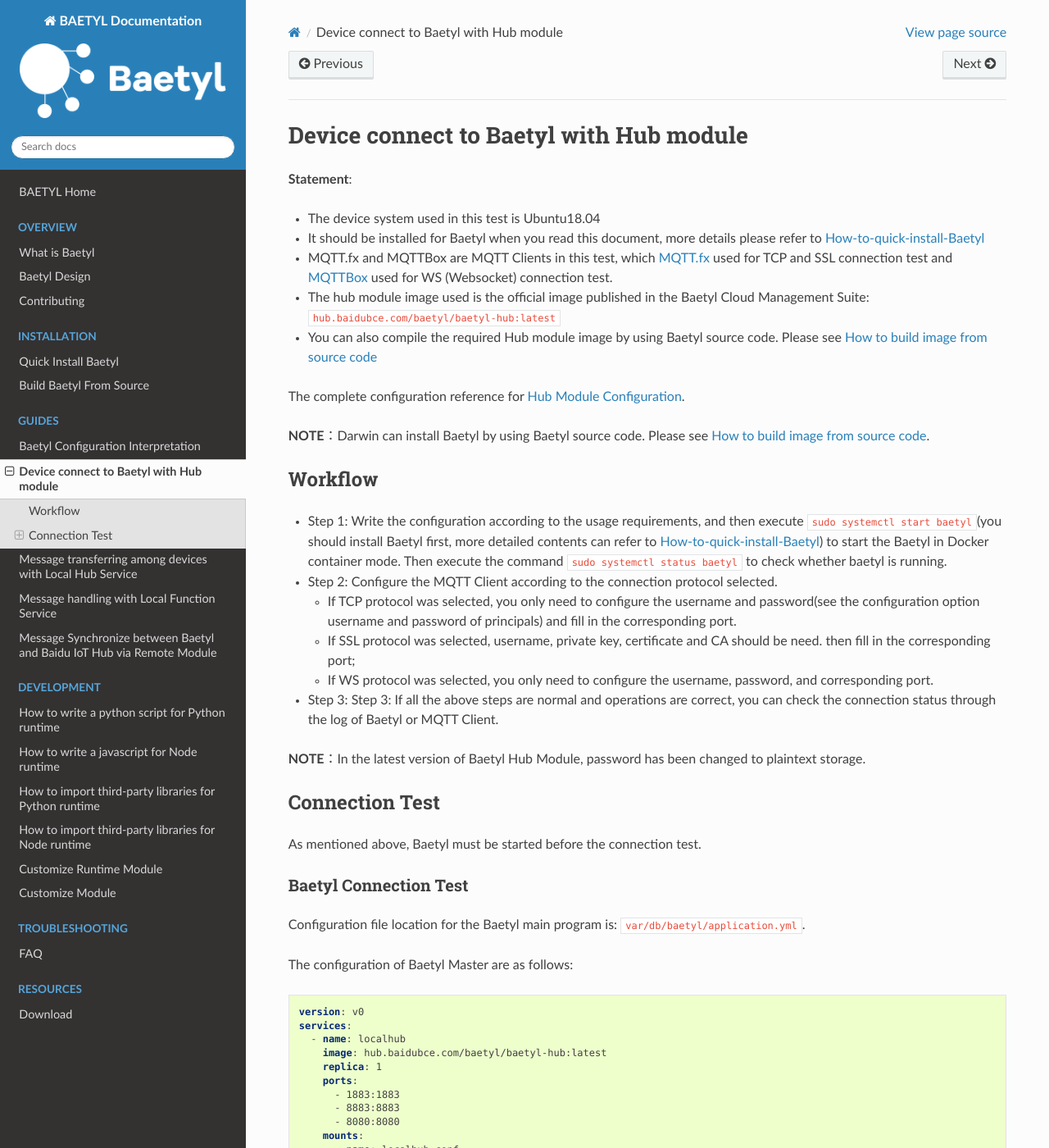
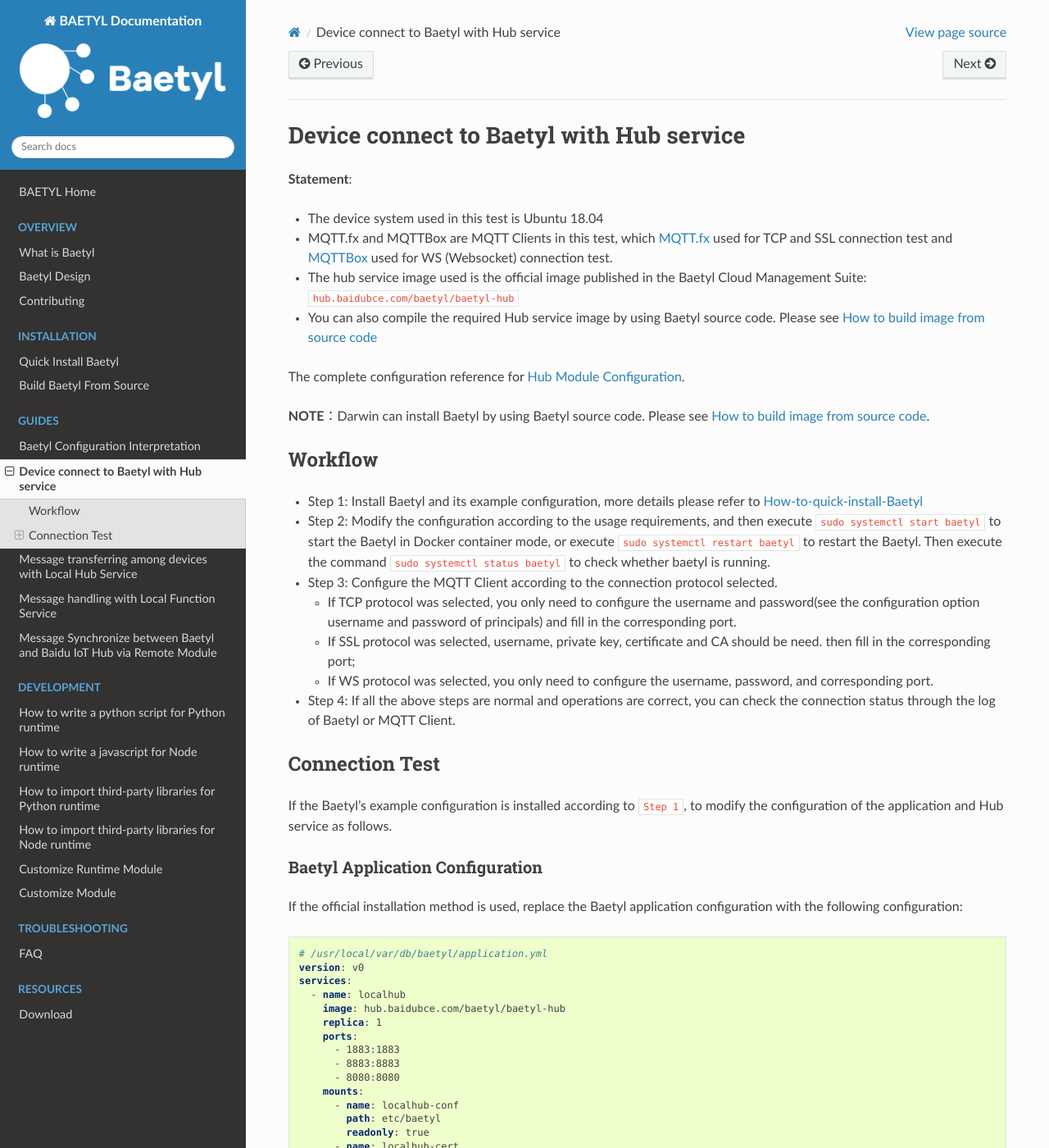
Before and after one commit to baetyl/baetyl-docs-en, a Sphinx documentation site: the page built from docs/guides/Device-connect-to-hub-module.md, in a window 1280 px wide and 1400 px high. Shown: the whole window at 82% size. Built offline with Sphinx 7.4.7 and the Read the Docs theme 2.0.0, drawn with Linux system fonts in a browser that asks for light colours; some of the changed text lies outside the part shown.

Commit message:
update docs

````diff
--- a/docs/guides/Device-connect-to-hub-module.md
+++ b/docs/guides/Device-connect-to-hub-module.md
@@ -1,12 +1,11 @@
-# Device connect to Baetyl with Hub module
+# Device connect to Baetyl with Hub service
 
 **Statement**:
 
-- The device system used in this test is Ubuntu18.04
-- It should be installed for Baetyl when you read this document, more details please refer to [How-to-quick-install-Baetyl](../install/Quick-Install.md)
+- The device system used in this test is Ubuntu 18.04
 - MQTT.fx and MQTTBox are MQTT Clients in this test, which [MQTT.fx](../Resources.md) used for TCP and SSL connection test and [MQTTBox](../Resources.md) used for WS (Websocket) connection test.
-- The hub module image used is the official image published in the Baetyl Cloud Management Suite: `hub.baidubce.com/baetyl/baetyl-hub:latest`
-- You can also compile the required Hub module image by using Baetyl source code. Please see [How to build image from source code](../install/Build-from-Source.md)
+- The hub service image used is the official image published in the Baetyl Cloud Management Suite: `hub.baidubce.com/baetyl/baetyl-hub`
+- You can also compile the required Hub service image by using Baetyl source code. Please see [How to build image from source code](../install/Build-from-Source.md)
 
 The complete configuration reference for [Hub Module Configuration](./Config-interpretation.md).
 
@@ -14,30 +13,28 @@
 
 ## Workflow
 
-- Step 1: Write the configuration according to the usage requirements, and then execute `sudo systemctl start baetyl`(you should install Baetyl first, more detailed contents can refer to [How-to-quick-install-Baetyl](../install/Quick-Install.md)) to start the Baetyl in Docker container mode. Then execute the command `sudo systemctl status baetyl` to check whether baetyl is running.
-- Step 2: Configure the MQTT Client according to the connection protocol selected.
+- Step 1: Install Baetyl and its example configuration, more details please refer to [How-to-quick-install-Baetyl](../install/Quick-Install.md)
+- Step 2: Modify the configuration according to the usage requirements, and then execute `sudo systemctl start baetyl` to start the Baetyl in Docker container mode, or execute `sudo systemctl restart baetyl` to restart the Baetyl. Then execute the command `sudo systemctl status baetyl` to check whether baetyl is running.
+- Step 3: Configure the MQTT Client according to the connection protocol selected.
   - If TCP protocol was selected, you only need to configure the username and password(see the configuration option username and password of principals) and fill in the corresponding port.
   - If SSL protocol was selected, username, private key, certificate and CA should be need. then fill in the corresponding port;
   - If WS protocol was selected, you only need to configure the username, password, and corresponding port.
-- Step 3: Step 3: If all the above steps are normal and operations are correct, you can check the connection status through the log of Baetyl or MQTT Client.
-
-**NOTE**：In the latest version of Baetyl Hub Module, password has been changed to plaintext storage.
+- Step 4: If all the above steps are normal and operations are correct, you can check the connection status through the log of Baetyl or MQTT Client.
 
 ## Connection Test
 
-As mentioned above, Baetyl must be started before the connection test.
+If the Baetyl's example configuration is installed according to `Step 1`, to modify the configuration of the application and Hub service as follows.
 
-### Baetyl Connection Test
+### Baetyl Application Configuration
 
-Configuration file location for the Baetyl main program is: `var/db/baetyl/application.yml`.
-
-The configuration of Baetyl Master are as follows:
+If the official installation method is used, replace the Baetyl application configuration with the following configuration:
 
 ```yaml
+# /usr/local/var/db/baetyl/application.yml
 version: v0
 services:
   - name: localhub
-    image: hub.baidubce.com/baetyl/baetyl-hub:latest
+    image: hub.baidubce.com/baetyl/baetyl-hub
     replica: 1
     ports:
       - 1883:1883
@@ -65,11 +62,10 @@
     path: var/db/baetyl/localhub-log
 ```
 
-Configuration file location for the Baetyl Hub module is: `var/db/baetyl/localhub-conf/service.yml`.
-
-The configuration of Baetyl Hub Module are as follows:
+Replace the configuration of the Baetyl Hub service with the following configuration:
 
 ```yaml
+# /usr/local/var/db/baetyl/localhub-conf/service.yml
 listen:
   - tcp://0.0.0.0:1883
   - ssl://0.0.0.0:8883
@@ -104,15 +100,17 @@
 
 ### Baetyl Startup
 
-According to Step 1, execute `sudo systemctl start baetyl` to start Baetyl in Docker mode and then execute the command `sudo systemctl status baetyl` to check whether baetyl is running. The normal situation is shown as below.
+According to `Step 2`, execute `sudo systemctl start baetyl` to start Baetyl in Docker mode and then execute the command `sudo systemctl status baetyl` to check whether baetyl is running. The normal situation is shown as below.
 
 ![Baetyl status](../images/install/systemctl-status.png)
 
 **NOTE**：Darwin can install Baetyl by using Baetyl source code, and excute `sudo baetyl start` to start the Baetyl in Docker container mode.
 
-![Baetyl startup](../images/guides/connect/master-start.png)
+Look at the log of the Baetyl master by executing `sudo tail -f /usr/local/var/log/baetyl/baetyl.log` as shown below:
 
-As you can see, the image of Hub module has been loaded after Baetyl starts up normally. Alternatively, you can use `docker ps` command to check which docker container is currently running.
+![Baetyl startup](../images/guides/connect/master-start-log.png)
+
+As you can see, the image of Hub service has been loaded after Baetyl starts up normally. Alternatively, you can use `docker ps` command to check which docker container is currently running.
 
 ![docker ps](../images/guides/connect/docker-ps.png)
 
@@ -122,11 +120,11 @@
 
 **TCP Connection Test**
 
-Startup MQTT.fx, enter the `Edit Connection Profiles` page, fill in the `Profile Name`, `Broker Address` and `Port` according to the connection configuration of Baetyl Hub module, and then configure the `username` & `password` in User Credentials according to the `principals` configuration. Then click `Apply` button to complete the connection configuration of MQTT.fx with TCP protocol.
+Startup MQTT.fx, enter the `Edit Connection Profiles` page, fill in the `Profile Name`, `Broker Address` and `Port` according to the connection configuration of Baetyl Hub service, and then configure the `username` & `password` in User Credentials according to the `principals` configuration. Then click `Apply` button to complete the connection configuration of MQTT.fx with TCP protocol.
 
 ![TCP connection configuration](../images/guides/connect/mqttbox-tcp-connect-config.png)
 
-Then close the configuration page, select the Profile Name configured, then click `Connect` button, if the connection configuration information matches the `principals` configuration of Baetyl Hub module, you can see the connection success flag which as shown below.
+Then close the configuration page, select the Profile Name configured, then click `Connect` button, if the connection configuration information matches the `principals` configuration of Baetyl Hub service, you can see the connection success flag which as shown below.
 
 ![TCP connection success](../images/guides/connect/mqttbox-tcp-connect-success.png)
 
@@ -138,13 +136,13 @@
 
 ![SSL connection configuration2](../images/guides/connect/mqttbox-ssl-connect-config2.png)
 
-Then close the configuration page, select the Profile Name configured, then click `Connect` button, if the connection configuration information matches the `principals` configuration of Baetyl Hub module, you can see the connection success flag which as shown below.
+Then close the configuration page, select the Profile Name configured, then click `Connect` button, if the connection configuration information matches the `principals` configuration of Baetyl Hub service, you can see the connection success flag which as shown below.
 
 ![SSL connection success](../images/guides/connect/mqttbox-ssl-connect-success.png)
 
 **WS (Websocket) Connection Test**
 
-Startup MQTTBox, enter the Client creation page, select the `ws` protocol, configure the broker address and port according to the Baetyl Hub module, fill in the username and password according to the `principals` configuration option, and click the `save` button. Then complete the connection configuration of MQTTBox in WS connection method which as shown below.
+Startup MQTTBox, enter the Client creation page, select the `ws` protocol, configure the broker address and port according to the Baetyl Hub service, fill in the username and password according to the `principals` configuration option, and click the `save` button. Then complete the connection configuration of MQTTBox in WS connection method which as shown below.
 
 ![WS（Websocket）connection configuration](../images/guides/connect/mqttbox-ws-connect-config.png)
 
@@ -152,4 +150,4 @@
 
 ![WS（Websocket）connection success](../images/guides/connect/mqttbox-ws-connect-success.png)
 
-In summary, we successfully completed the connection test for the Baetyl Hub module through MQTT.fx and MQTTBox. In addition, we can also write test scripts to connect to Baetyl Hub through Paho MQTT. For details, please refer to [Related Resources Download](../Resources.md).
+In summary, we successfully completed the connection test for the Baetyl Hub service through MQTT.fx and MQTTBox. In addition, we can also write test scripts to connect to Baetyl Hub through Paho MQTT. For details, please refer to [Related Resources Download](../Resources.md).
````
Also changed, not shown: docs/guides/Message-handling-with-function-module.md (+4 -4 lines), docs/guides/Message-synchronize-with-iothub-through-remote-module.md (+4 -4 lines), docs/guides/Message-transfer-among-devices-with-hub-module.md (+4 -4 lines), docs/images/guides/connect/docker-ps.png, docs/images/guides/connect/master-start-log.png (added), docs/images/guides/connect/master-start.png (deleted), docs/images/install/systemctl-status.png.
